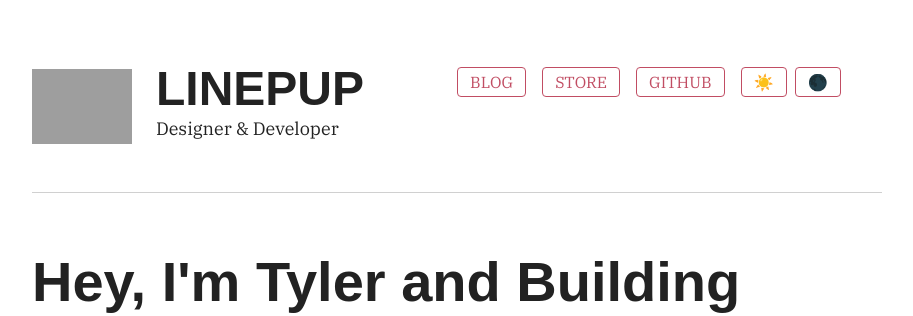
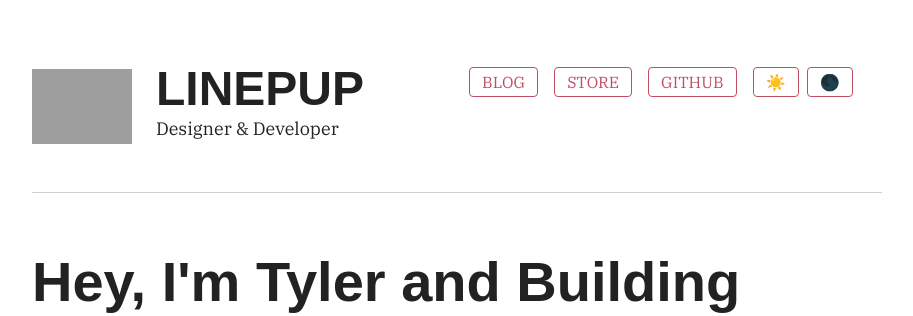
Before and after one commit to tylerwoodcook/linepup_com, a PHP site: page /default.php in a window 1280 px wide. Shown: the top 316 px of the page, without its empty margins (183-1096 px from the left). Run offline with PHP 8.4, Linux system fonts and the light colour scheme; some libraries are stand-ins or nearby versions; some web fonts are replaced; grey boxes are pictures that could not be loaded.

Commit message:
Update styles.css

```diff
--- a/assets/styles.css
+++ b/assets/styles.css
@@ -107,6 +107,7 @@ div.section {
 .header-section {
     display: grid;
     grid-template-columns: 1fr 1fr;
+    gap: 24px;
     align-items: start;
     margin-bottom: 56px;
     padding: 24px 0;
@@ -136,6 +137,7 @@ div.section {
 #site-nav {
   display: flex;
   flex-direction: row;
+  flex-wrap: wrap;
   gap: 16px;
 }
 .nav-item {
```
